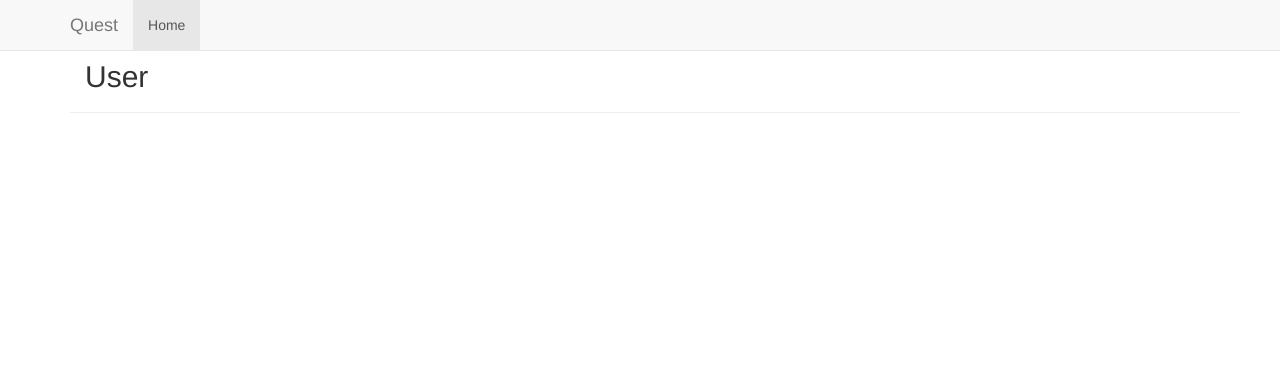
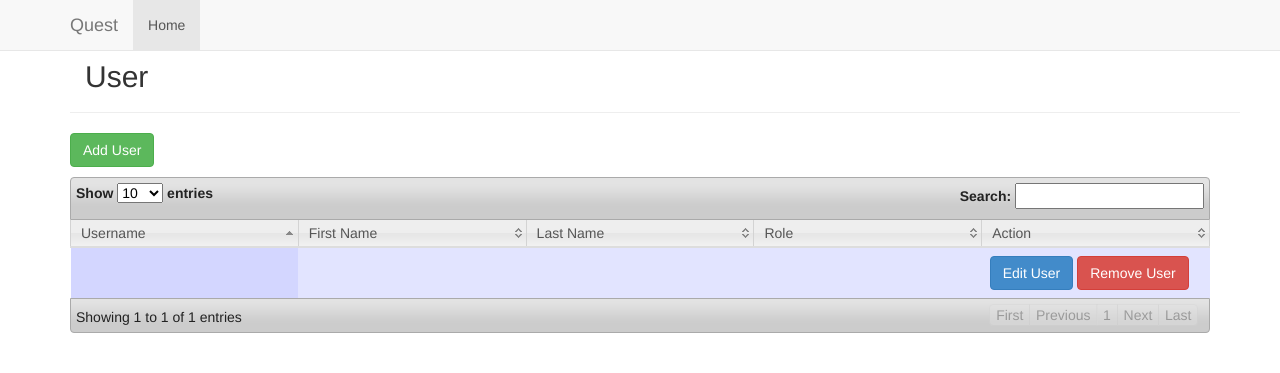
Before and after one commit to YTKme/Quest, a PHP site: template src/quest/view/user.html.twig in a window 1280 px wide. Shown: the top 373 px of the page. Run offline with PHP 8.4, Linux system fonts and the light colour scheme; the template is opened without the code that fills it: most values are stand-ins (such as "Sample title", 1, 10 or a date in 2020); style sheets or scripts are compiled from the project's sources; some libraries are stand-ins or nearby versions.

Commit message:
Updated pages for user, team, event, game, and achievement with routing

```diff
--- a/src/quest/view/base.html.twig
+++ b/src/quest/view/base.html.twig
@@ -8,14 +8,19 @@
 
 		<!-- Cascading Style Sheet Head -->
 		<link rel="stylesheet" type="text/css" media="all" href="{{ RESOURCE }}/bootstrap/css/bootstrap.min.css" />
+		<link rel="stylesheet" type="text/css" media="all" href="{{ RESOURCE }}/jqueryui/css/smoothness/jquery-ui-1.10.3.custom.min.css" />
 		<link rel="stylesheet/less" type="text/css" media="all" href="{{ RESOURCE }}/css/main.less" />
 		{% block csshead %}{% endblock %}
 
 		<!-- JavaScript Head -->
 		<script type="text/javascript" src="{{ RESOURCE }}/js/jquery-2.0.3.min.js"></script>
+		<script type="text/javascript" src="{{ RESOURCE }}/jqueryui/js/jquery-ui-1.10.3.custom.min.js"></script>
 		<script type="text/javascript" src="{{ RESOURCE }}/bootstrap/js/bootstrap.min.js"></script>
 		<script type="text/javascript" src="{{ RESOURCE }}/js/less-1.6.0.min.js"></script>
+		<script type="text/javascript" src="{{ RESOURCE }}/js/main.js"></script>
 		{% block jshead %}{% endblock %}
+
+		{% block mischead %}{% endblock %}
 
 	</head>
 
--- /dev/null
+++ b/src/quest/view/inc/datatables.html.twig
@@ -0,0 +1,4 @@
+
+		<!-- DataTables -->
+		<link rel="stylesheet" type="text/css" media="all" href="{{ RESOURCE }}/datatables/css/jquery.dataTables_themeroller.css" />
+		<script type="text/javascript" src="{{ RESOURCE }}/datatables/js/jquery.dataTables.min.js"></script>
--- a/src/quest/view/main.html.twig
+++ b/src/quest/view/main.html.twig
@@ -30,7 +30,7 @@
 			<h4 class="list-group-item-heading">User</h4>
 			<p class="list-group-item-text">User Management</p>
 		</a>
-		<a href="{{ HOST }}/event" class="list-group-item">
+		<a href="{{ HOST }}/team" class="list-group-item">
 			<h4 class="list-group-item-heading">Team</h4>
 			<p class="list-group-item-text">Team Management</p>
 		</a>
--- a/src/quest/view/user.html.twig
+++ b/src/quest/view/user.html.twig
@@ -3,7 +3,7 @@
 {#########
  # Title #
  #########}
-{% block title %}Main{% endblock %}
+{% block title %}User{% endblock %}
 
 {##############################
  # Cascading Style Sheet Head #
@@ -15,6 +15,16 @@
  ###################}
 {% block jshead %}{% endblock %}
 
+{######################
+ # Miscellaneous Head #
+ ######################}
+{% block mischead %}
+{% include 'inc/datatables.html.twig' %}
+
+<!-- Miscellaneous -->
+<script type="text/javascript" src="{{ RESOURCE }}/js/user.js"></script>
+{% endblock %}
+
 {########
  # Body #
  ########}
@@ -25,6 +35,30 @@
 </header>
 
 <aside>
+	<p><button id="btnAddUser" class="btn btn-success" type="button">Add User</button></p>
+	<table id="dTable" class="table tblUser">
+		<thead>
+			<tr>
+				<th>Username</th>
+				<th>First Name</th>
+				<th>Last Name</th>
+				<th>Role</th>
+				<th>Action</th>
+			</tr>
+		</thead>
+		<tbody>
+			<tr>
+				<td></td>
+				<td></td>
+				<td></td>
+				<td></td>
+				<td>
+					<button id="btnEditUser-0" class="btn btn-primary btnEditUser" type="button">Edit User</button>
+					<button id="btnRemoveUser-0" class="btn btn-danger btnRemoveUser" type="button">Remove User</button>
+				</td>
+			</tr>
+		</tbody>
+	</table>
 </aside>
 
 {% endblock %}
--- a/web/res/css/main.less
+++ b/web/res/css/main.less
@@ -20,3 +20,9 @@ body {
 	margin: auto;
 	width: 350px;
 }
+
+.tblUser {
+	th {
+		width: 20%;
+	}
+}
--- /dev/null
+++ b/web/res/js/main.js
@@ -0,0 +1,16 @@
+/**
+ *
+ */
+
+$(function () {
+
+	/**
+	 * DataTables
+	 * Initialize DataTables
+	 */
+	dTable = $('#dTable').dataTable({
+		'bJQueryUI': true,
+		'sPaginationType': 'full_numbers'
+	});
+
+});
--- /dev/null
+++ b/web/res/js/user.js
@@ -0,0 +1,20 @@
+/**
+ *
+ */
+
+$(function () {
+
+	/**
+	 * Add user button
+	 */
+	$('#btnAddUser').click(function () {
+
+	});
+
+//	$('.btnRemoveUser').click(function () {
+//		var position = dTable.fnGetPosition($(this).parent()[0]);
+//
+//		console.log($(this).parent()[0]);
+//		console.log(position);
+//	});
+});
```
Also changed, not shown: app/route/route.yml (+20 -0 lines), src/quest/controller/AchievementController.php (+20 -0 lines), src/quest/controller/EventController.php (+20 -0 lines), src/quest/controller/GameController.php (+20 -0 lines), src/quest/controller/TeamController.php (+20 -0 lines), src/quest/controller/UserController.php (+20 -0 lines).
